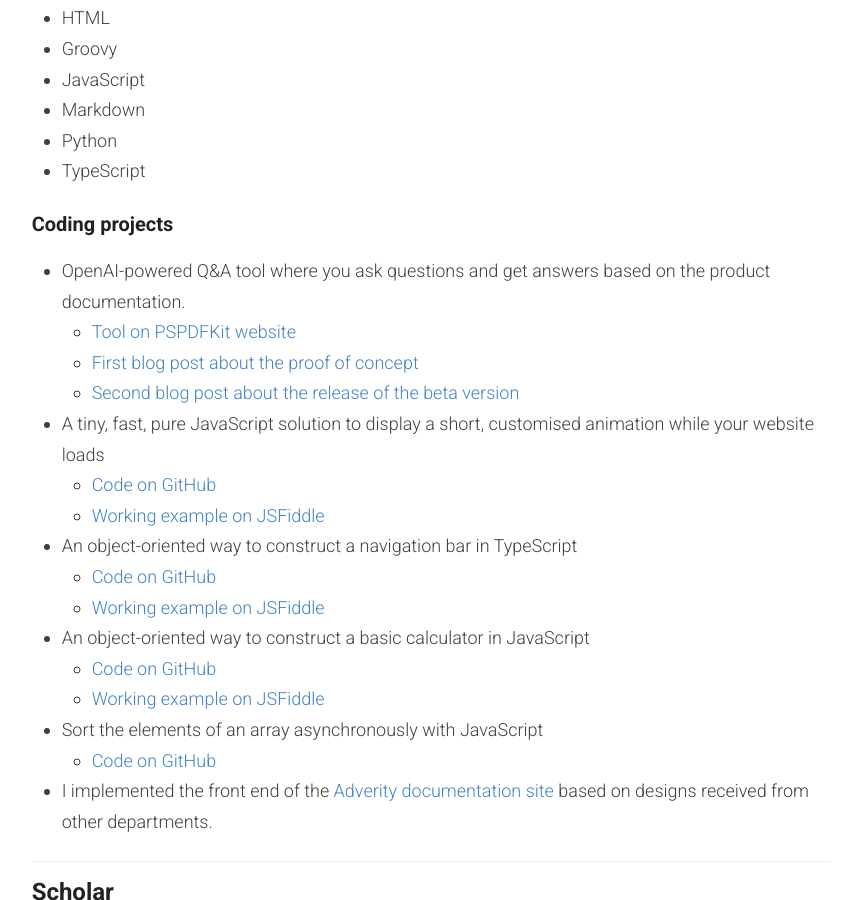
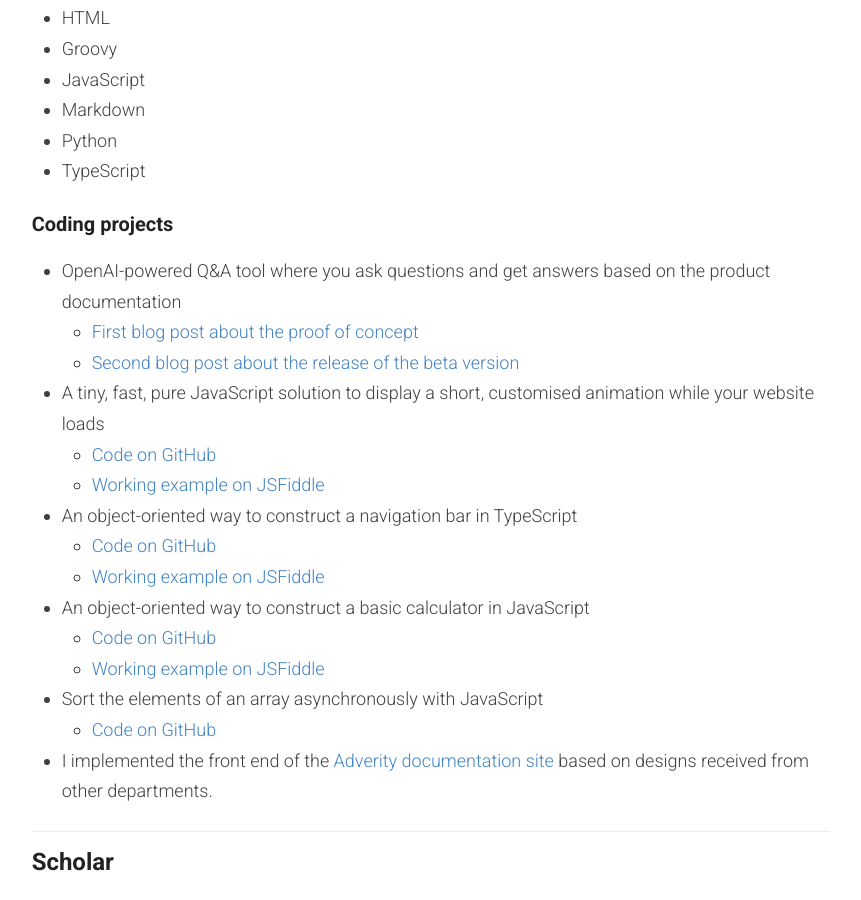
Before and after one commit to tothmano/manototh.github.io, a Jekyll site: the page built from _pages/home.md, in a window 1280 px wide and 900 px high, scrolled down 2586 px. Shown: the whole window, without its empty margins (209-1070 px from the left). Built offline with Jekyll 4.4.1, drawn with Linux system fonts in a browser that asks for light colours.

Commit message:
Remove broken link

```diff
--- a/_pages/home.md
+++ b/_pages/home.md
@@ -83,8 +83,7 @@ I have good working knowledge of the following languages:
 
 ### Coding projects
 
-- OpenAI-powered Q&A tool where you ask questions and get answers based on the product documentation.
-   - [Tool on PSPDFKit website](https://pspdfkit.com/askai/)
+- OpenAI-powered Q&A tool where you ask questions and get answers based on the product documentation
    - [First blog post about the proof of concept](https://pspdfkit.com/blog/2023/tech-writers-guide-to-chatgpt/)
    - [Second blog post about the release of the beta version](https://pspdfkit.com/blog/2023/introducing-ask-ai-beta/)
 - A tiny, fast, pure JavaScript solution to display a short, customised animation while your website loads
```
